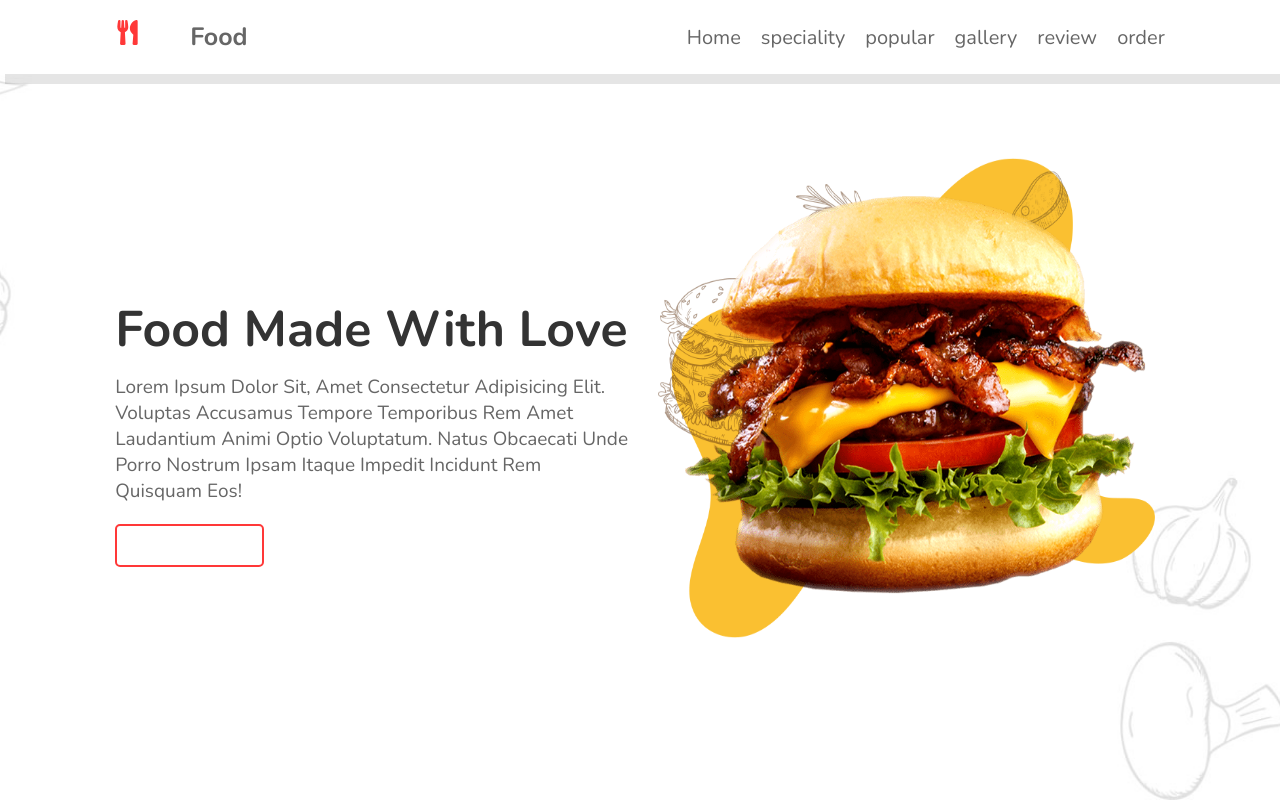
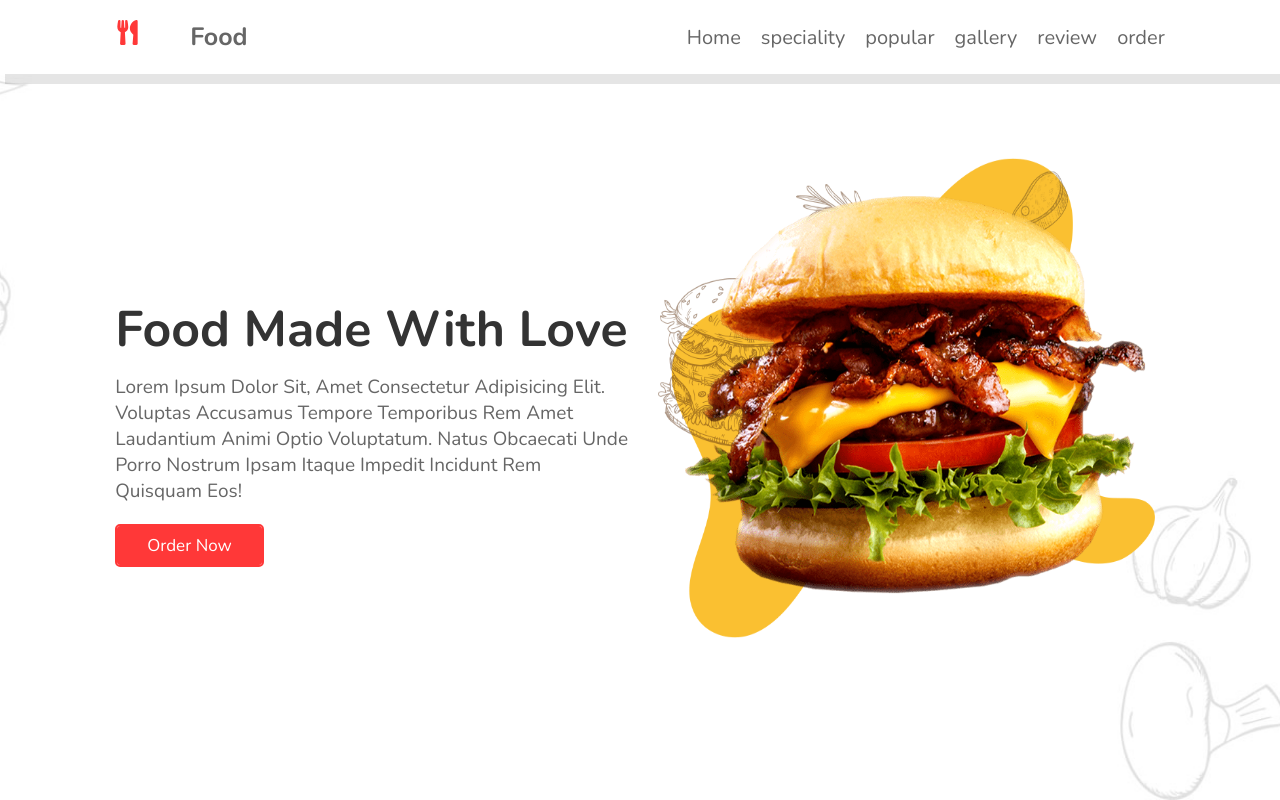
Before and after one commit to FelipeFama/Food-Website, a Next.js app: page / in a window 1280 px wide. In both pictures the pointer is over the link "Order Now". Built offline with nearby package versions, Linux system fonts and the light colour scheme.

Commit message:
Update btn style

```diff
--- a/components/HomeSection/style.module.scss
+++ b/components/HomeSection/style.module.scss
@@ -53,12 +53,12 @@
     background: variables.$medium-light-red;
     transition: 0.3s linear;
     z-index: -1;
-    &:hover {
+  }
+  &:hover {
+    color: variables.$white;
+    &::before {
       width: 100%;
       left: 0;
     }
   }
-  &:hover {
-    color: variables.$white;
-  }
 }
```
